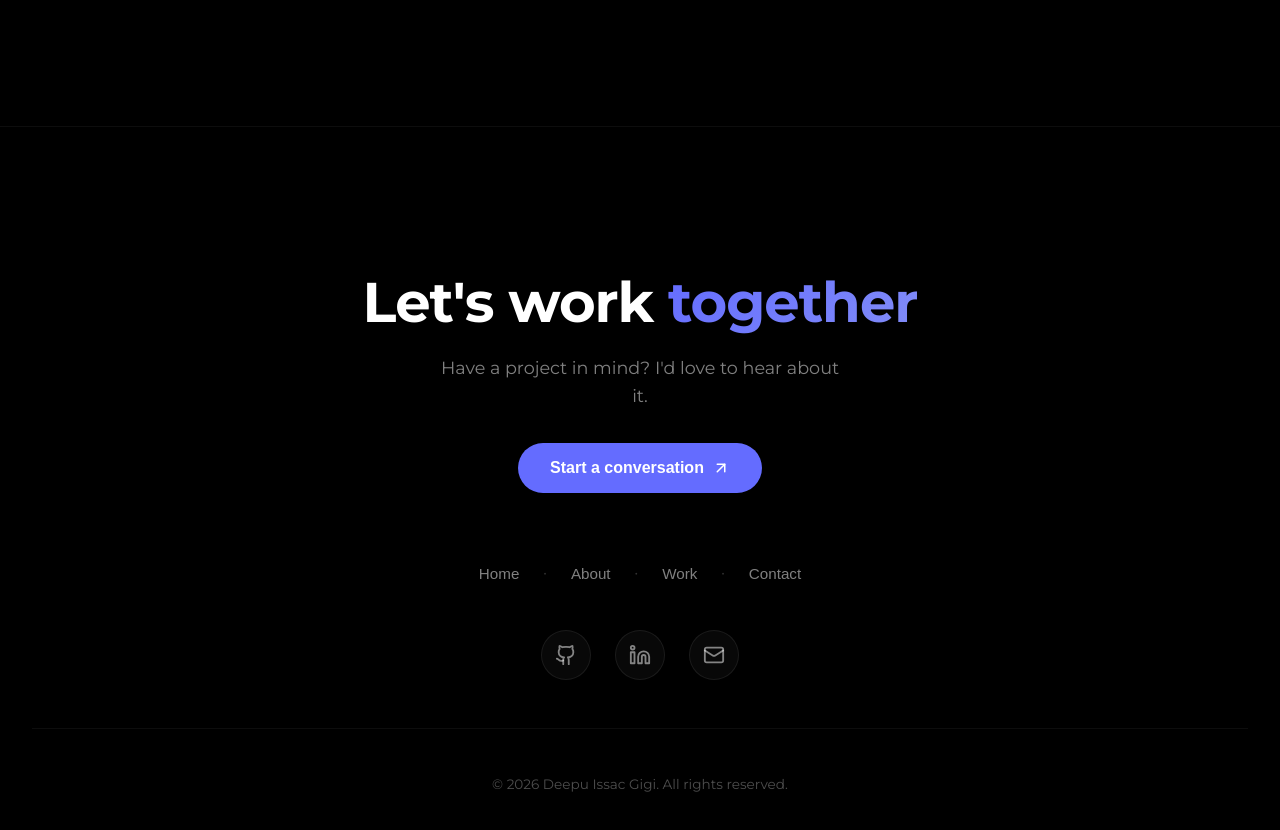
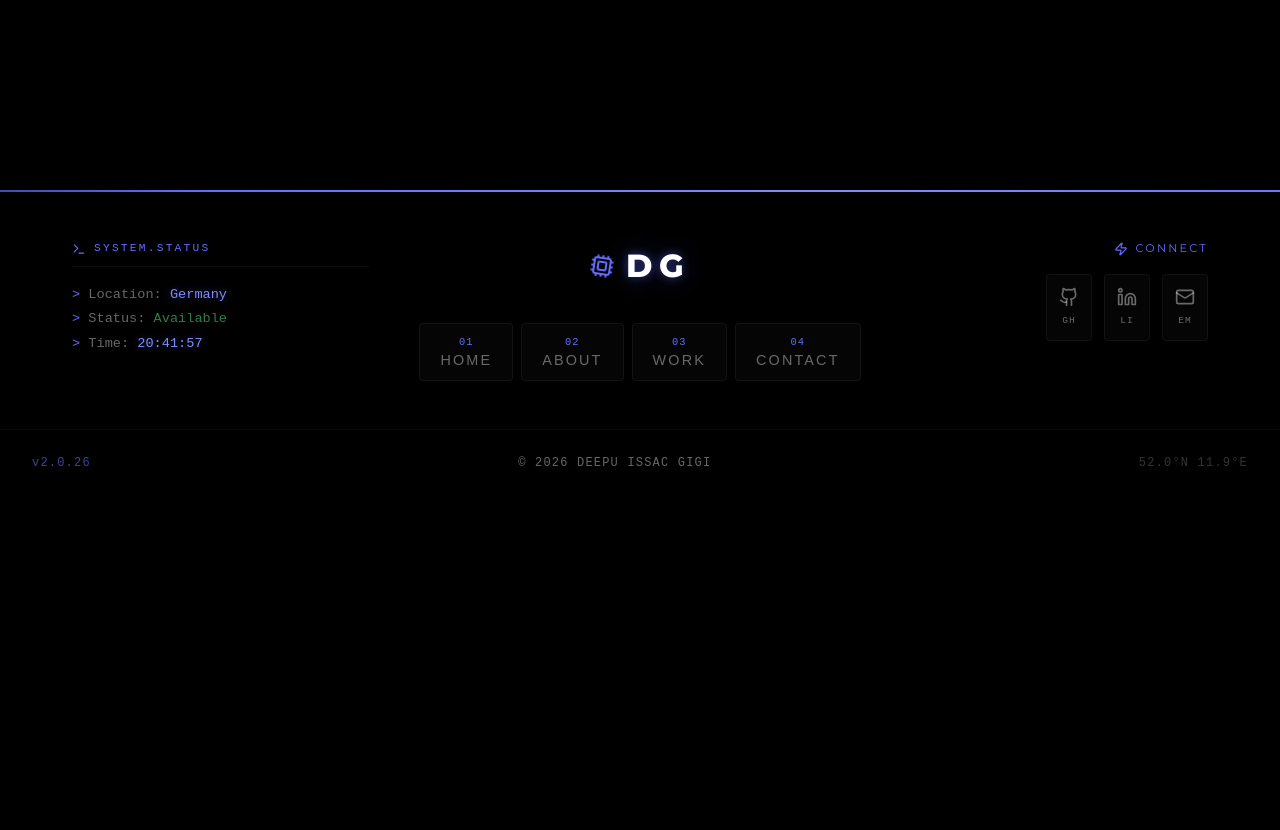
Before and after one commit to deepuissacgigi/deepuissacgigi-web, a React (Vite) app: page / in a window 1280 px wide. Shown: the part 5002-5832 px from the top of the page. After the commit the page ends 5499 px from the top, so only its background shows below. Built offline with nearby package versions, Linux system fonts and the light colour scheme; no server answers.

Commit message:
feat(footer): Futuristic Cyberpunk design v3 - Animated gradient top border - Terminal-style status with live clock - Numbered navigation buttons (01, 02, 03, 04) - Neon glow effects and text shadows - Monospace typography - Bottom bar with version and coordinates - Hover scan-line effects

```diff
--- a/src/components/layout/Footer.jsx
+++ b/src/components/layout/Footer.jsx
@@ -1,64 +1,110 @@
-import React from 'react';
-import { Github, Linkedin, Mail, Twitter, ArrowUpRight } from 'lucide-react';
+import React, { useState, useEffect } from 'react';
+import { Github, Linkedin, Mail, Terminal, Cpu, Zap } from 'lucide-react';
 import './Footer.scss';
 
 const Footer = () => {
     const year = new Date().getFullYear();
+    const [time, setTime] = useState(new Date());
+
+    useEffect(() => {
+        const timer = setInterval(() => setTime(new Date()), 1000);
+        return () => clearInterval(timer);
+    }, []);
 
     const scrollToSection = (id) => {
         const element = document.getElementById(id);
         if (element) element.scrollIntoView({ behavior: 'smooth' });
-        else window.scrollTo({ top: 0, behavior: 'smooth' });
+    };
+
+    const formatTime = (date) => {
+        return date.toLocaleTimeString('en-US', {
+            hour: '2-digit',
+            minute: '2-digit',
+            second: '2-digit',
+            hour12: false
+        });
     };
 
     return (
-        <footer className="footer-v2">
-            {/* CTA Section */}
-            <div className="footer-cta">
-                <h2 className="footer-cta__title">
-                    Let's work <span>together</span>
-                </h2>
-                <p className="footer-cta__subtitle">
-                    Have a project in mind? I'd love to hear about it.
-                </p>
-                <button
-                    className="footer-cta__btn"
-                    onClick={() => scrollToSection('contact')}
-                >
-                    Start a conversation
-                    <ArrowUpRight size={18} />
-                </button>
-            </div>
+        <footer className="footer-cyber">
+            {/* Animated Top Border */}
+            <div className="footer-cyber__border"></div>
 
-            {/* Links Row */}
-            <div className="footer-links">
-                <div className="footer-links__row">
-                    <button onClick={() => scrollToSection('hero')}>Home</button>
-                    <span className="footer-links__dot">•</span>
-                    <button onClick={() => scrollToSection('about')}>About</button>
-                    <span className="footer-links__dot">•</span>
-                    <button onClick={() => scrollToSection('projects')}>Work</button>
-                    <span className="footer-links__dot">•</span>
-                    <button onClick={() => scrollToSection('contact')}>Contact</button>
+            <div className="footer-cyber__container">
+                {/* Left - Terminal Style */}
+                <div className="footer-cyber__terminal">
+                    <div className="terminal-header">
+                        <Terminal size={14} />
+                        <span>system.status</span>
+                    </div>
+                    <div className="terminal-content">
+                        <p><span className="text-accent">&gt;</span> Location: <span className="text-glow">Germany</span></p>
+                        <p><span className="text-accent">&gt;</span> Status: <span className="text-success">Available</span></p>
+                        <p><span className="text-accent">&gt;</span> Time: <span className="text-glow">{formatTime(time)}</span></p>
+                    </div>
+                </div>
+
+                {/* Center - Logo & Nav */}
+                <div className="footer-cyber__center">
+                    <div className="cyber-logo">
+                        <Cpu className="cyber-logo__icon" size={24} />
+                        <span className="cyber-logo__text">DG</span>
+                    </div>
+
+                    <nav className="cyber-nav">
+                        <button onClick={() => scrollToSection('hero')}>
+                            <span className="nav-number">01</span>
+                            <span className="nav-text">Home</span>
+                        </button>
+                        <button onClick={() => scrollToSection('about')}>
+                            <span className="nav-number">02</span>
+                            <span className="nav-text">About</span>
+                        </button>
+                        <button onClick={() => scrollToSection('projects')}>
+                            <span className="nav-number">03</span>
+                            <span className="nav-text">Work</span>
+                        </button>
+                        <button onClick={() => scrollToSection('contact')}>
+                            <span className="nav-number">04</span>
+                            <span className="nav-text">Contact</span>
+                        </button>
+                    </nav>
+                </div>
+
+                {/* Right - Socials */}
+                <div className="footer-cyber__socials">
+                    <div className="socials-header">
+                        <Zap size={14} />
+                        <span>connect</span>
+                    </div>
+                    <div className="socials-grid">
+                        <a href="https://github.com/deepuissacgigi" target="_blank" rel="noopener noreferrer">
+                            <Github size={20} />
+                            <span className="social-label">GH</span>
+                        </a>
+                        <a href="https://linkedin.com/in/deepuissacgigi" target="_blank" rel="noopener noreferrer">
+                            <Linkedin size={20} />
+                            <span className="social-label">LI</span>
+                        </a>
+                        <a href="mailto:deepuissacgigi@gmail.com">
+                            <Mail size={20} />
+                            <span className="social-label">EM</span>
+                        </a>
+                    </div>
                 </div>
             </div>
 
-            {/* Social Icons */}
-            <div className="footer-socials">
-                <a href="https://github.com/deepuissacgigi" target="_blank" rel="noopener noreferrer" aria-label="GitHub">
-                    <Github size={22} />
-                </a>
-                <a href="https://linkedin.com/in/deepuissacgigi" target="_blank" rel="noopener noreferrer" aria-label="LinkedIn">
-                    <Linkedin size={22} />
-                </a>
-                <a href="mailto:deepuissacgigi@gmail.com" aria-label="Email">
-                    <Mail size={22} />
-                </a>
-            </div>
-
-            {/* Bottom */}
-            <div className="footer-bottom">
-                <p>&copy; {year} Deepu Issac Gigi. All rights reserved.</p>
+            {/* Bottom Bar */}
+            <div className="footer-cyber__bottom">
+                <div className="bottom-left">
+                    <span className="version">v2.0.26</span>
+                </div>
+                <div className="bottom-center">
+                    <span>&copy; {year} DEEPU ISSAC GIGI</span>
+                </div>
+                <div className="bottom-right">
+                    <span className="coords">52.0°N 11.9°E</span>
+                </div>
             </div>
         </footer>
     );
--- a/src/components/layout/Footer.scss
+++ b/src/components/layout/Footer.scss
@@ -1,166 +1,298 @@
 /* =========================================
-   FOOTER V2 - Centered Minimal Design
+   FOOTER CYBER - Futuristic Design
    ========================================= */
 
 $accent: #646cff;
-$accent-glow: rgba(100, 108, 255, 0.4);
+$accent-bright: #818cf8;
+$neon-glow: 0 0 10px rgba(100, 108, 255, 0.5), 0 0 30px rgba(100, 108, 255, 0.3);
 $text-light: #ffffff;
-$text-muted: rgba(255, 255, 255, 0.5);
+$text-muted: rgba(255, 255, 255, 0.4);
+$bg-dark: rgba(0, 0, 0, 0.9);
 
-.footer-v2 {
+.footer-cyber {
     position: relative;
     z-index: 10;
-    padding: 6rem 2rem 3rem;
-    text-align: center;
-    background: linear-gradient(180deg,
-            transparent 0%,
-            rgba(0, 0, 0, 0.4) 30%,
-            rgba(0, 0, 0, 0.8) 100%);
-    border-top: 1px solid rgba(255, 255, 255, 0.05);
+    background: $bg-dark;
+    margin-top: 4rem;
+    overflow: hidden;
+
+    /* Animated Top Border */
+    &__border {
+        height: 2px;
+        background: linear-gradient(90deg,
+                transparent,
+                $accent,
+                $accent-bright,
+                $accent,
+                transparent);
+        background-size: 200% 100%;
+        animation: borderGlow 3s linear infinite;
     }
 
-/* CTA Section */
-.footer-cta {
-    margin-bottom: 4rem;
+    &__container {
+        display: grid;
+        grid-template-columns: 1fr 1.5fr 1fr;
+        gap: 3rem;
+        padding: 3rem 2rem;
+        max-width: 1200px;
+        margin: 0 auto;
 
-    &__title {
-        font-size: clamp(2rem, 6vw, 3.5rem);
-        font-weight: 700;
-        color: $text-light;
-        margin-bottom: 1rem;
-        letter-spacing: -1px;
-
-        span {
-            background: linear-gradient(135deg, $accent, #818cf8);
-            -webkit-background-clip: text;
-            -webkit-text-fill-color: transparent;
-            background-clip: text;
+        @media (max-width: 900px) {
+            grid-template-columns: 1fr;
+            gap: 2.5rem;
+            text-align: center;
         }
     }
 
-    &__subtitle {
-        font-size: 1.1rem;
-        color: $text-muted;
-        margin-bottom: 2rem;
-        max-width: 400px;
-        margin-left: auto;
-        margin-right: auto;
+    /* Terminal Section */
+    &__terminal {
+        font-family: 'JetBrains Mono', 'Fira Code', monospace;
+
+        .terminal-header {
+            display: flex;
+            align-items: center;
+            gap: 0.5rem;
+            color: $accent;
+            font-size: 0.7rem;
+            text-transform: uppercase;
+            letter-spacing: 0.2em;
+            margin-bottom: 1rem;
+            padding-bottom: 0.5rem;
+            border-bottom: 1px solid rgba(255, 255, 255, 0.05);
+
+            @media (max-width: 900px) {
+                justify-content: center;
+            }
         }
 
-    &__btn {
-        display: inline-flex;
-        align-items: center;
-        gap: 0.5rem;
-        padding: 1rem 2rem;
-        background: $accent;
-        color: #fff;
-        border: none;
-        border-radius: 50px;
-        font-size: 1rem;
-        font-weight: 600;
-        cursor: pointer;
-        transition: all 0.3s ease;
-        box-shadow: 0 0 0 0 $accent-glow;
+        .terminal-content {
+            font-size: 0.85rem;
+            line-height: 1.8;
+            color: $text-muted;
 
-        &:hover {
-            transform: translateY(-3px);
-            box-shadow: 0 10px 40px -10px $accent-glow;
+            p {
+                margin: 0;
             }
 
-        svg {
-            transition: transform 0.3s;
+            .text-accent {
+                color: $accent;
             }
 
-        &:hover svg {
-            transform: translate(3px, -3px);
+            .text-glow {
+                color: $accent-bright;
+                text-shadow: $neon-glow;
+            }
+
+            .text-success {
+                color: #4ade80;
+                animation: pulse 2s ease-in-out infinite;
             }
         }
     }
 
-/* Links Row */
-.footer-links {
-    margin-bottom: 2.5rem;
+    /* Center Section */
+    &__center {
+        display: flex;
+        flex-direction: column;
+        align-items: center;
+        gap: 2rem;
+    }
+}
 
-    &__row {
+/* Cyber Logo */
+.cyber-logo {
     display: flex;
     align-items: center;
-        justify-content: center;
-        flex-wrap: wrap;
     gap: 0.75rem;
+
+    &__icon {
+        color: $accent;
+        animation: spin 10s linear infinite;
     }
 
-    &__dot {
-        color: rgba(255, 255, 255, 0.2);
-        font-size: 0.75rem;
+    &__text {
+        font-size: 2rem;
+        font-weight: 800;
+        color: $text-light;
+        letter-spacing: 0.2em;
+        text-shadow: $neon-glow;
+    }
 }
 
+/* Cyber Nav */
+.cyber-nav {
+    display: flex;
+    gap: 0.5rem;
+    flex-wrap: wrap;
+    justify-content: center;
+
     button {
-        background: none;
-        border: none;
-        color: $text-muted;
-        font-size: 0.95rem;
-        padding: 0.5rem 0.75rem;
+        display: flex;
+        flex-direction: column;
+        align-items: center;
+        gap: 0.25rem;
+        padding: 0.75rem 1.25rem;
+        background: rgba(255, 255, 255, 0.02);
+        border: 1px solid rgba(255, 255, 255, 0.05);
+        border-radius: 4px;
         cursor: pointer;
-        transition: color 0.3s;
+        transition: all 0.3s ease;
         position: relative;
+        overflow: hidden;
 
-        &::after {
+        &::before {
             content: '';
             position: absolute;
-            bottom: 0;
-            left: 50%;
-            transform: translateX(-50%);
-            width: 0;
-            height: 1px;
-            background: $accent;
-            transition: width 0.3s;
+            top: 0;
+            left: -100%;
+            width: 100%;
+            height: 100%;
+            background: linear-gradient(90deg, transparent, rgba($accent, 0.1), transparent);
+            transition: left 0.5s ease;
         }
 
         &:hover {
+            border-color: rgba($accent, 0.4);
+            background: rgba($accent, 0.05);
+
+            &::before {
+                left: 100%;
+            }
+
+            .nav-number {
+                color: $accent;
+            }
+
+            .nav-text {
                 color: $text-light;
+            }
+        }
 
-            &::after {
-                width: 80%;
+        .nav-number {
+            font-size: 0.65rem;
+            color: $accent;
+            font-family: 'JetBrains Mono', monospace;
+            letter-spacing: 0.1em;
+        }
+
+        .nav-text {
+            font-size: 0.9rem;
+            color: $text-muted;
+            text-transform: uppercase;
+            letter-spacing: 0.15em;
+            transition: color 0.3s;
+        }
+    }
+}
+
+/* Socials Section */
+.footer-cyber__socials {
+    display: flex;
+    flex-direction: column;
+    align-items: flex-end;
+    gap: 1rem;
+
+    @media (max-width: 900px) {
+        align-items: center;
+    }
+
+    .socials-header {
+        display: flex;
+        align-items: center;
+        gap: 0.5rem;
+        color: $accent;
+        font-size: 0.7rem;
+        text-transform: uppercase;
+        letter-spacing: 0.2em;
+    }
+
+    .socials-grid {
+        display: flex;
+        gap: 0.75rem;
+
+        a {
+            display: flex;
+            flex-direction: column;
+            align-items: center;
+            gap: 0.35rem;
+            padding: 0.75rem;
+            background: rgba(255, 255, 255, 0.02);
+            border: 1px solid rgba(255, 255, 255, 0.05);
+            border-radius: 4px;
+            color: $text-muted;
+            transition: all 0.3s ease;
+
+            &:hover {
+                border-color: $accent;
+                color: $accent;
+                box-shadow: $neon-glow;
+                transform: translateY(-3px);
+            }
+
+            .social-label {
+                font-size: 0.6rem;
+                letter-spacing: 0.1em;
+                font-family: 'JetBrains Mono', monospace;
             }
         }
     }
 }
 
-/* Social Icons */
-.footer-socials {
+/* Bottom Bar */
+.footer-cyber__bottom {
     display: flex;
-    justify-content: center;
-    gap: 1.5rem;
-    margin-bottom: 3rem;
+    justify-content: space-between;
+    align-items: center;
+    padding: 1.5rem 2rem;
+    border-top: 1px solid rgba(255, 255, 255, 0.03);
+    font-size: 0.75rem;
+    font-family: 'JetBrains Mono', monospace;
+    letter-spacing: 0.1em;
+    color: $text-muted;
 
-    a {
-        display: flex;
-        align-items: center;
-        justify-content: center;
-        width: 50px;
-        height: 50px;
-        border-radius: 50%;
-        background: rgba(255, 255, 255, 0.03);
-        border: 1px solid rgba(255, 255, 255, 0.08);
-        color: $text-muted;
-        transition: all 0.3s ease;
+    @media (max-width: 600px) {
+        flex-direction: column;
+        gap: 0.5rem;
+    }
 
-        &:hover {
-            background: rgba($accent, 0.15);
-            border-color: rgba($accent, 0.4);
-            color: $accent;
-            transform: translateY(-4px) scale(1.05);
+    .version {
+        color: rgba($accent, 0.6);
     }
+
+    .coords {
+        color: rgba(255, 255, 255, 0.2);
     }
 }
 
-/* Bottom */
-.footer-bottom {
-    padding-top: 2rem;
-    border-top: 1px solid rgba(255, 255, 255, 0.05);
+/* Animations */
+@keyframes borderGlow {
+    0% {
+        background-position: 200% 0;
+    }
 
-    p {
-        color: rgba(255, 255, 255, 0.3);
-        font-size: 0.85rem;
+    100% {
+        background-position: -200% 0;
     }
 }
+
+@keyframes pulse {
+
+    0%,
+    100% {
+        opacity: 1;
+    }
+
+    50% {
+        opacity: 0.5;
+    }
+}
+
+@keyframes spin {
+    from {
+        transform: rotate(0deg);
+    }
+
+    to {
+        transform: rotate(360deg);
+    }
+}
```
Lines whose indentation alone changed are shown as unchanged.
